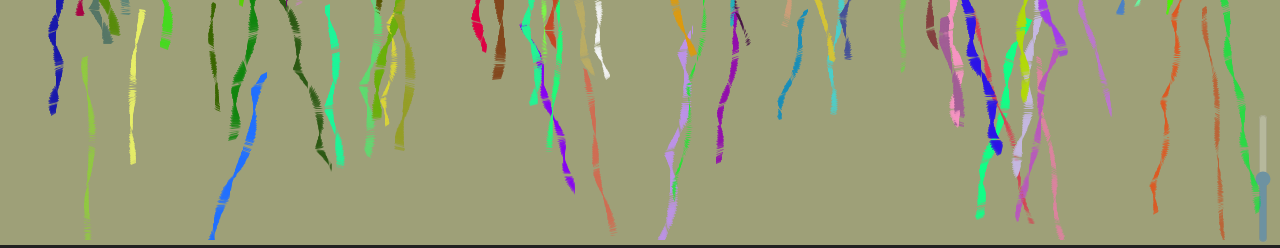
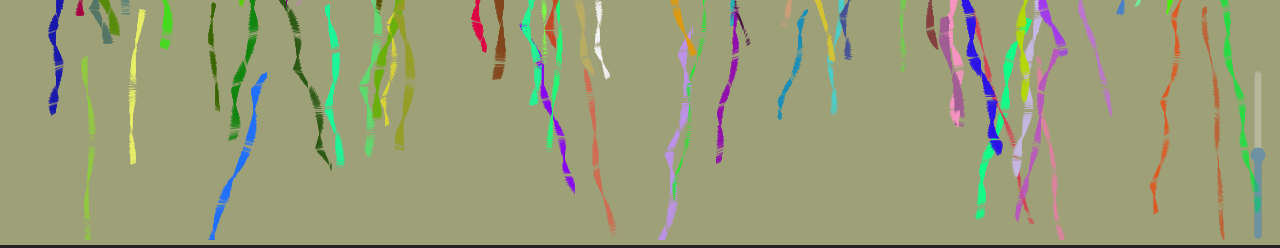
Before and after one commit to mr1upmachine/mr1upmachine-website, a React (Create React App) app: page / in a window 1280 px wide. Both pictures are taken after a click on the button "Party?". Shown: the part 522-770 px from the top of the page. Built offline with nearby package versions, Linux system fonts and the light colour scheme.

Commit message:
fix: correct orientation for volume range input

```diff
--- a/package.json
+++ b/package.json
@@ -1,6 +1,6 @@
 {
   "name": "mr1upmachine-website",
-  "version": "1.0.0",
+  "version": "1.0.1",
   "private": true,
   "dependencies": {
     "@types/node": "^16.11.27",
--- a/src/components/ConfettiCanvas/ConfettiCanvas.css
+++ b/src/components/ConfettiCanvas/ConfettiCanvas.css
@@ -11,13 +11,13 @@
 }
 
 .party-volume-slider {
-  width: 30px;
+  width: 170px;
   position: absolute;
-  bottom: 0;
-  right: 0;
+  bottom: 80px;
+  right: -65px;
   opacity: 0.3;
   transition-duration: 0.4s;
-  -webkit-appearance: slider-vertical;
+  transform: rotate(270deg);
 }
 
 .party-volume-slider:hover,
```
